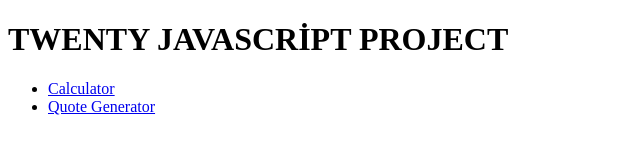
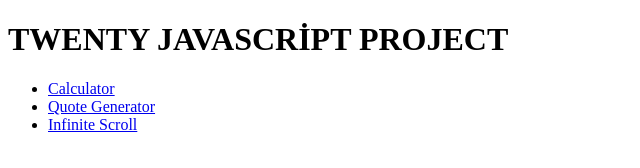
Before and after one commit to YildizAydogan/20JavascriptProject, a plain HTML site: page index.html in a window 1280 px wide. Shown: the whole page, without its empty margins (0-640 px from the left). Drawn offline with Linux system fonts and the light colour scheme.

Commit message:
update new project infinity scroll

```diff
--- a/index.html
+++ b/index.html
@@ -11,6 +11,7 @@
 	<ul>
 		<li><a href="calculator/">Calculator</a></li>
 		<li><a href="quote-generator/">Quote Generator</a></li>
+		<li><a href="infinity-scroll/">Infinite Scroll</a></li>
 	</ul>
 </body>
 </html>
```
